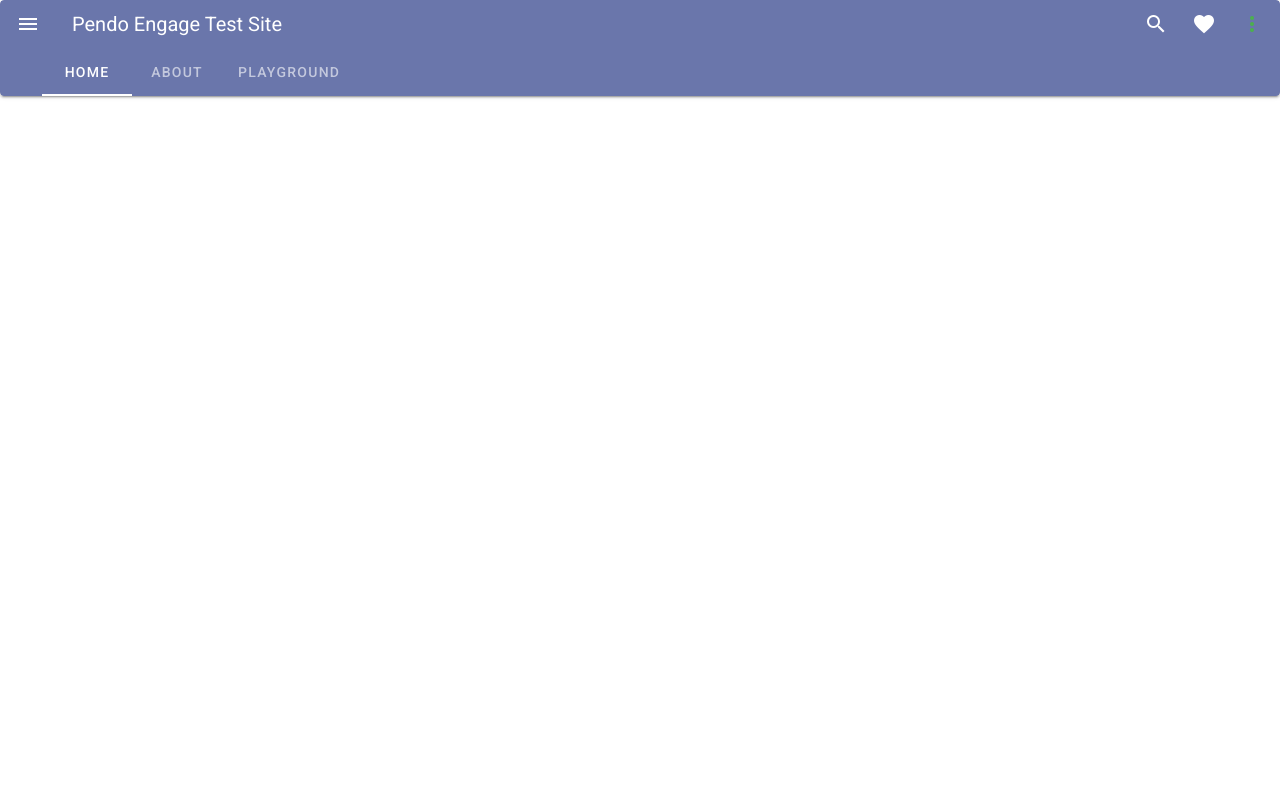
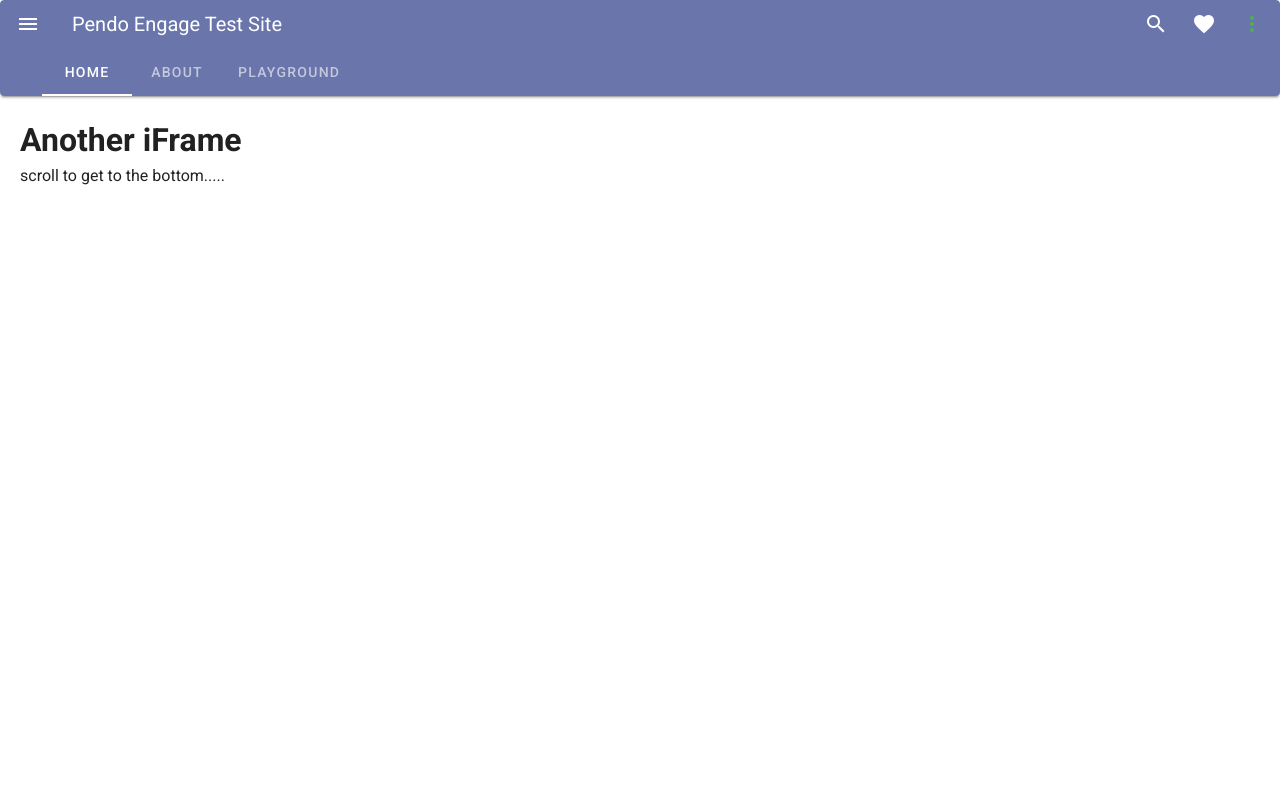
Before and after one commit to jingjing-jacobson/engage-test-site, a Vue app: page /another-iframe in a window 1280 px wide. Shown: the top 800 px of the page. Built offline with nearby package versions, Linux system fonts and the light colour scheme.

Commit message:
add iframes to playground

```diff
--- a/src/router/index.js
+++ b/src/router/index.js
@@ -16,17 +16,27 @@ const routes = [
         // route level code-splitting
         // this generates a separate chunk (about.[hash].js) for this route
         // which is lazy-loaded when the route is visited.
-        component: () => import(/* webpackChunkName: "about" */ '../views/AboutView.vue')
+        component: () => import('../views/AboutView.vue')
     },
     {
         path: '/login',
         name: 'login',
-        component: () => import(/* webpackChunkName: "about" */ '../views/LoginView.vue')
+        component: () => import('../views/LoginView.vue')
     },
     {
         path: '/playground',
         name: 'playground',
-        component: () => import(/* webpackChunkName: "about" */ '../views/PlaygroundView.vue')
+        component: () => import('../views/PlaygroundView.vue')
+    },
+    {
+        path: '/iframe',
+        name: 'iframe',
+        component: () => import('../views/IFrameView.vue')
+    },
+    {
+        path: '/another-iframe',
+        name: 'another-iframe',
+        component: () => import('../views/AnotherIFrameView.vue')
     }
 ];
 
--- /dev/null
+++ b/src/views/AnotherIFrameView.vue
@@ -0,0 +1,26 @@
+<template>
+    <div class="iframe">
+        <h1>Another iFrame</h1>
+        <p>scroll to get to the bottom.....</p>
+        <div class="scrolling-container">
+            <p>wow so cool you got to the bottom</p>
+        </div>
+    </div>
+</template>
+
+<script>
+export default {
+    name: 'AnotherIFrameView'
+};
+</script>
+
+<style>
+.iframe {
+    padding: 20px;
+}
+.scrolling-container {
+    height: 1500px;
+    display: flex;
+    flex-direction: column-reverse;
+}
+</style>
--- /dev/null
+++ b/src/views/IFrameView.vue
@@ -0,0 +1,18 @@
+<template>
+    <div class="iframe">
+        <h1>iFrame</h1>
+        <p>I didn't have an iframe on my test site so I added this one. It's not very exciting but it works.</p>
+    </div>
+</template>
+
+<script>
+export default {
+    name: 'IFrameView'
+};
+</script>
+
+<style>
+.iframe {
+    padding: 20px;
+}
+</style>
--- a/src/views/PlaygroundView.vue
+++ b/src/views/PlaygroundView.vue
@@ -5,38 +5,22 @@
         <div class="flex-container">
             <v-btn elevation="2" v-on:click="showAlert('You clicked me!')">Click me!</v-btn>
             <v-btn elevation="2" id="1646428942dd324">dynamic id</v-btn>
-            <!-- <v-btn class="a-class-rs9999aaaa9999aaaa">dynamic class</v-btn> -->
-            <!-- <v-btn elevation="2" id="rs12341234abcdabcd">invalid</v-btn> -->
             <v-btn elevation="2" data-meta-id="335dfe1c1f324c479a24bd8b5e1cb454">data-meta-id</v-btn>
         </div>
-        <br/>
-        <div class="a-class-rs9999aaaa9999aaaa" style="background-color: red; height: 30px; width: 30px;"></div>
-        <br/>
-        <!-- <v-select
-          :items="items"
-          class="dropdown"
-          id="dropdown-id"
-          label="Outlined style"
-          outlined
-        ></v-select> -->
-        <label for="cars">Choose a car:</label>
-        <select name="cars" id="cars">
-            <option value="volvo">Volvo</option>
-            <option value="saab">Saab</option>
-            <option value="mercedes">Mercedes</option>
-            <option value="audi">Audi</option>
-        </select>
+        <div class="iframe-label">Here's an iframe!</div>
+        <div class="iframe-container">
+            <iframe width="560" height="315" src="https://pendo-engage-jlj-test.netlify.app/iframe" title="iframe page" frameborder="2" allowfullscreen></iframe>
+        </div>
+        <div class="iframe-label">Here's an another iframe!</div>
+        <div class="iframe-container">
+            <iframe width="560" height="315" src="https://pendo-engage-jlj-test.netlify.app/another-iframe" title="iframe page" frameborder="2" allowfullscreen></iframe>
+        </div>
     </div>
 </template>
 
 <script>
 export default {
     name: 'PlaygroundView',
-    data() {
-        return {
-            items: ['foo', 'bar', 'fizz', 'buzz']
-        }
-    },
     methods: {
         showAlert(msg) {
             alert(msg);
@@ -53,12 +37,11 @@ export default {
     display: flex;
     gap: 20px;
 }
-.dropdown {
-    width: 250px;
+.iframe-container {
+    padding-top: 5px;
 }
-/* .a-class-rs9999aaaa9999aaaa {
-    background-color: red;
-    height: 30px;
-    width: 30px;
-} */
+.iframe-label {
+    padding-top: 20px;
+    font-weight: bold;
+};
 </style>
```
